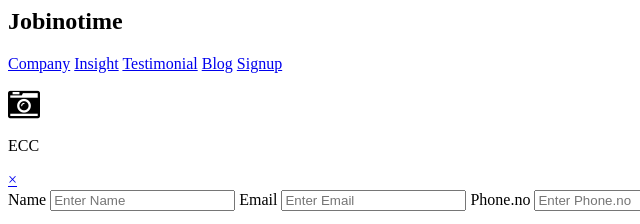
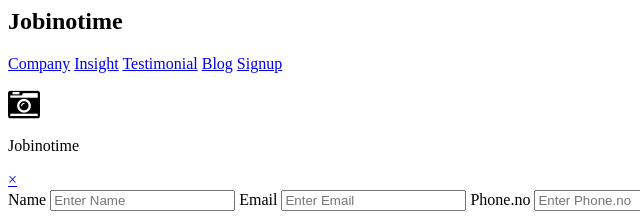
Before and after one commit to karthikanchan2008/new_project1, a plain HTML site: page Index.html in a window 1280 px wide. Shown: the top 224 px of the page, 0-640 px from the left. Drawn offline with Linux system fonts and the light colour scheme.

Commit message:
Update Index.html

```diff
--- a/Index.html
+++ b/Index.html
@@ -16,7 +16,7 @@
 </nav>
 <div class="overlay" id="div5">
   <div class="wrapper">
-    <p><i class="fa fa-camera-retro fa-2x"></i></p><p>ECC</p>
+    <p><i class="fa fa-camera-retro fa-2x"></i></p><p>Jobinotime</p>
    <a href="#" class="close-btn">&times;</a>
     <div class="content">
       <div class="container">
```
